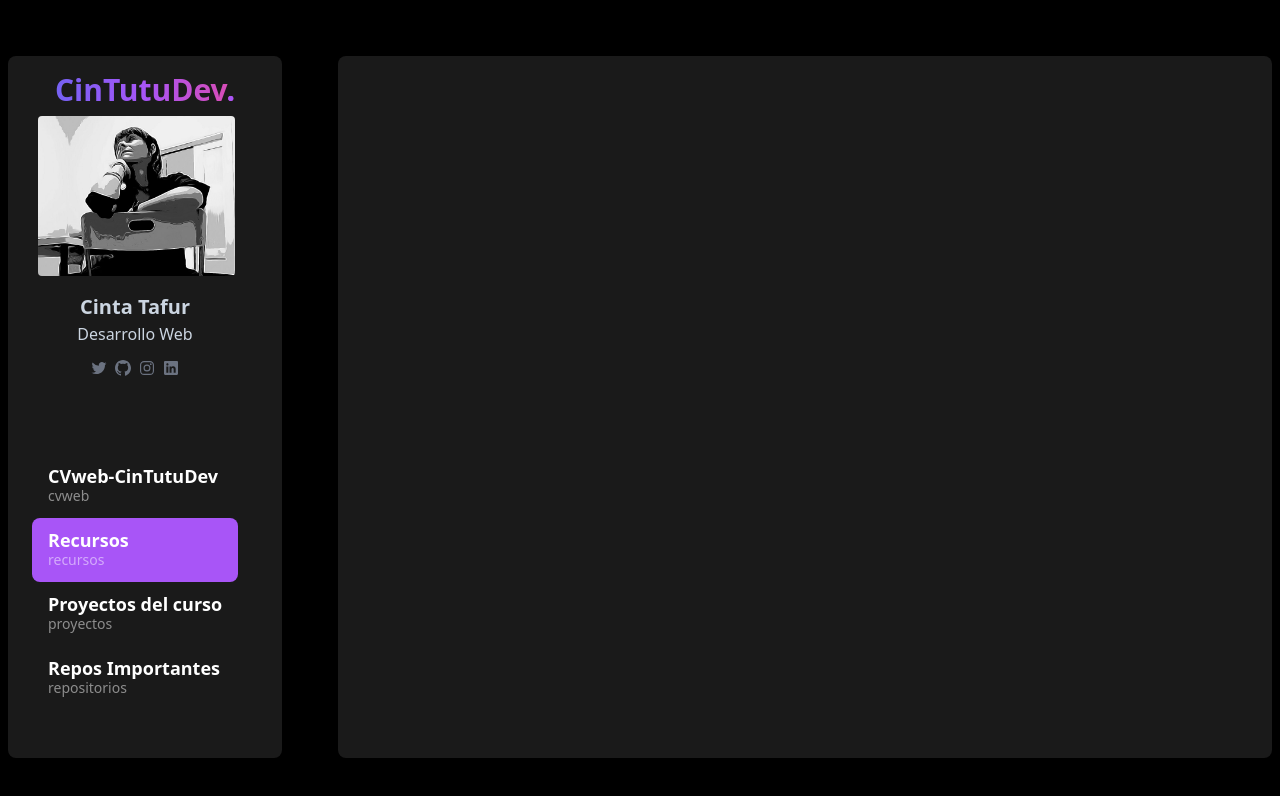
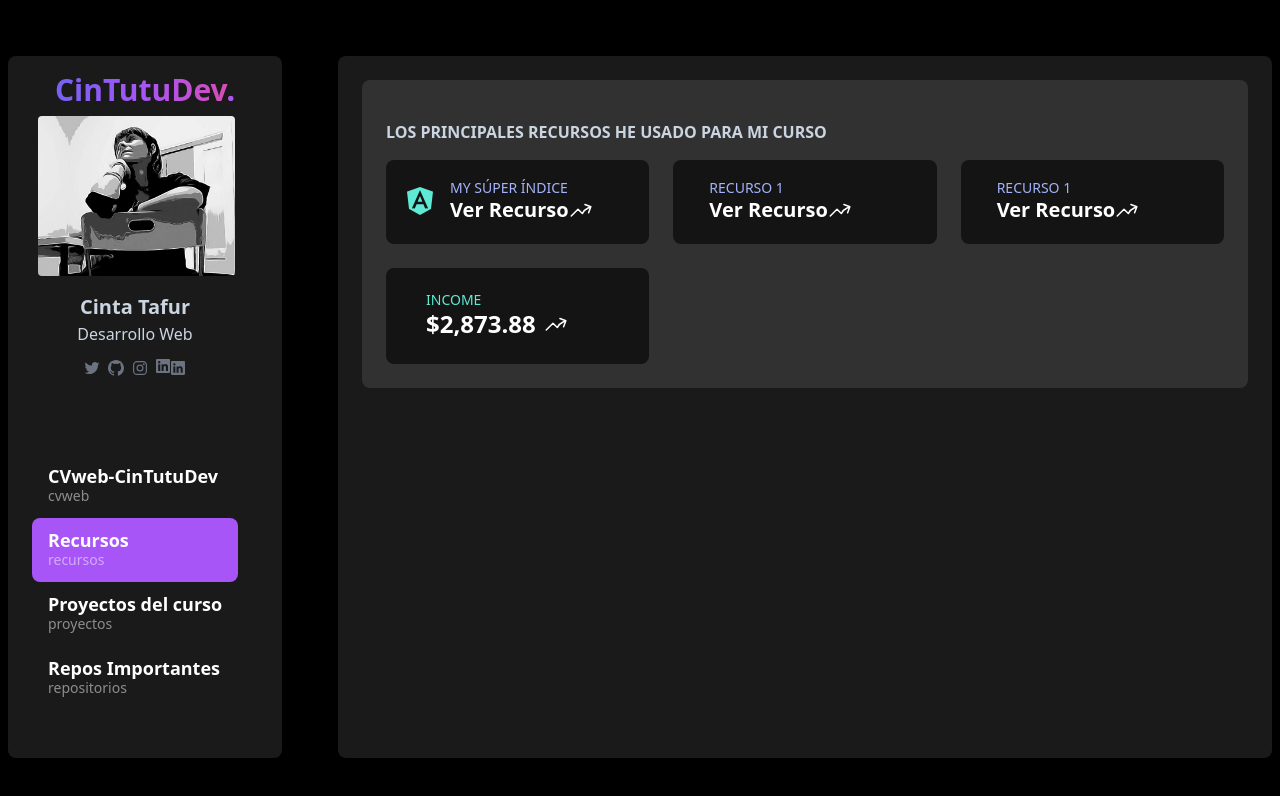
Before and after one commit to CinTutuDev/ProyectoFinalAngular, an Angular app: page /dashboard/recursos in a window 1280 px wide. Shown: the top 796 px of the page. Built offline with nearby package versions, Linux system fonts and the light colour scheme.

Commit message:
🩺 Create(interfaces, service and font-awesome)

```diff
--- a/package.json
+++ b/package.json
@@ -18,6 +18,7 @@
     "@angular/platform-browser": "^17.1.0",
     "@angular/platform-browser-dynamic": "^17.1.0",
     "@angular/router": "^17.1.0",
+    "@fortawesome/fontawesome-free": "^6.5.1",
     "rxjs": "~7.8.0",
     "tslib": "^2.3.0",
     "zone.js": "~0.14.3"
--- a/src/app/dashboard/dashboard.component.html
+++ b/src/app/dashboard/dashboard.component.html
@@ -6,11 +6,11 @@
   <div
     class="grid grid-cols-12 mx-auto gap-2 sm:gap-4 md:gap-6 lg:gap-10 xl:gap-14 max-w-7xl my-10 px-2"
   >
-    <div id="menu" class="bg-white/10 col-span-3 rounded-lg p-4">
+    <div id="menu-dash" class="bg-white/10 col-span-3 rounded-lg p-4">
   <sidemenu />
 
 </div>
-    <div id="content" class="bg-white/10 col-span-9 rounded-lg p-6">
+    <div id="content-dash" class="bg-white/10 col-span-9 rounded-lg p-6">
       <!-- contenido -->
       <router-outlet />
     </div>
--- a/src/app/dashboard/pages/recursos/recursos.component.html
+++ b/src/app/dashboard/pages/recursos/recursos.component.html
@@ -1 +1,63 @@
-<app-title title="Recursos"/>
+<app-title title="Recursos" />
+<div id="" class="menu-recursos bg-white/10 col-span-9 rounded-lg p-6">
+  <div id="24h">
+    <h1 class="font-bold py-4 uppercase">
+      Los principales recursos he usado para mi curso
+    </h1>
+    <div
+      id="stats"
+      class="grid gird-cols-1 md:grid-cols-2 lg:grid-cols-3 gap-6"
+    >
+      @for (item of allRecursos.recursos; track $index) {
+
+      <div
+        class="box-recursos bg-black/60 to-white/5 p-5 rounded-lg cursor-pointer"
+      >
+        <div class="flex flex-row space-x-4 items-center">
+          <div class="" >
+            <i class="ico-recursos text-teal-300 {{ item.ico }}" style="font-size: 2rem;"></i>
+          </div>
+          <div>
+            <p class="text-indigo-300 text-sm font-medium uppercase leading-4">
+              {{ item.title }}
+            </p>
+            <a class="text-white font-bold text-xl inline-flex items-center space-x-2" href="{{ item.url }}" target="_blank" rel="noopener noreferrer">
+              Ver Recurso
+              <span>
+                <svg xmlns="http://www.w3.org/2000/svg" fill="none" viewBox="0 0 24 24" stroke-width="1.5" stroke="currentColor" class="w-6 h-6">
+                    <path stroke-linecap="round" stroke-linejoin="round" d="M2.25 18L9 11.25l4.306 4.307a11.95 11.95 0 015.814-5.519l2.74-1.22m0 0l-5.94-2.28m5.94 2.28l-2.28 5.941" />
+                  </svg>
+
+            </span>
+            </a>
+          </div>
+        </div>
+      </div>
+
+      }
+        <div class="bg-black/60 p-6 rounded-lg">
+              <div class="flex flex-row space-x-4 items-center">
+                  <div id="stats-1">
+                     <!--  <svg xmlns="http://www.w3.org/2000/svg" fill="none" viewBox="0 0 24 24" stroke-width="1.5" stroke="currentColor" class="w-10 h-10 text-white">
+                          <path stroke-linecap="round" stroke-linejoin="round" d="M12 6v12m-3-2.818l.879.659c1.171.879 3.07.879 4.242 0 1.172-.879 1.172-2.303 0-3.182C13.536 12.219 12.768 12 12 12c-.725 0-1.45-.22-2.003-.659-1.106-.879-1.106-2.303 0-3.182s2.9-.879 4.006 0l.415.33M21 12a9 9 0 11-18 0 9 9 0 0118 0z" />
+                        </svg> -->
+
+                  </div>
+                  <div>
+                      <p class="text-teal-300 text-sm font-medium uppercase leading-4">Income</p>
+                      <p class="text-white font-bold text-2xl inline-flex items-center space-x-2">
+                          <span>$2,873.88</span>
+                          <span>
+                              <svg xmlns="http://www.w3.org/2000/svg" fill="none" viewBox="0 0 24 24" stroke-width="1.5" stroke="currentColor" class="w-6 h-6">
+                                  <path stroke-linecap="round" stroke-linejoin="round" d="M2.25 18L9 11.25l4.306 4.307a11.95 11.95 0 015.814-5.519l2.74-1.22m0 0l-5.94-2.28m5.94 2.28l-2.28 5.941" />
+                                </svg>
+
+                          </span>
+                      </p>
+                  </div>
+              </div>
+          </div>
+
+    </div>
+  </div>
+</div>
--- a/src/app/dashboard/pages/recursos/recursos.component.ts
+++ b/src/app/dashboard/pages/recursos/recursos.component.ts
@@ -1,6 +1,8 @@
 import { CommonModule } from '@angular/common';
-import { Component } from '@angular/core';
+import { Component, computed, inject } from '@angular/core';
+import { ResursosService } from '@services/resursos.service';
 import { TitleComponent } from '@shared/title/title.component';
+
 
 @Component({
   standalone: true,
@@ -10,4 +12,11 @@ import { TitleComponent } from '@shared/title/title.component';
 })
 export default class RecursosComponent {
 
+  public allRecursos = inject(ResursosService);
+/*   redirectToUrl(url: string): void {
+    window.location.href = url;
+    window.open(url, '_blank');
+  } */
+
+
 }
--- /dev/null
+++ b/src/app/interfaces/recursos.ts
@@ -0,0 +1,6 @@
+export interface Recursos {
+  title: string;
+  url: string;
+  ico: string;
+
+}
--- /dev/null
+++ b/src/app/services/resursos.service.ts
@@ -0,0 +1,26 @@
+import { Injectable } from '@angular/core';
+import { Recursos } from '@interfaces/recursos';
+
+@Injectable({
+  providedIn: 'root',
+})
+export class ResursosService {
+  public recursos: Recursos[] = [
+    {
+      title: 'My Súper índice',
+      url: 'https://github.com/CinTutuDev/Comandos-de-Angular',
+      ico: 'fab fa-angular',
+    },
+    {
+      title: 'Recurso 1',
+      url: 'https://tailwindcomponents.com/component/dashboard-example',
+      ico: 'icono1.png',
+    },
+    {
+      title: 'Recurso 1',
+      url: 'https://github.com/CinTutuDev/Comandos-de-Angular',
+      ico: 'icono1.png',
+    },
+  ];
+  constructor() {}
+}
--- a/src/app/shared/title/title.component.html
+++ b/src/app/shared/title/title.component.html
@@ -1,4 +1,4 @@
-<div class="flex min-h-screen justify-center">
+<div class="flex justify-center">
   <div>
     <div
       role="alert"
--- a/src/index.html
+++ b/src/index.html
@@ -6,6 +6,8 @@
   <base href="/">
   <meta name="viewport" content="width=device-width, initial-scale=1">
   <link rel="icon" type="image/x-icon" href="favicon.ico">
+  <link rel="stylesheet" href="https://cdnjs.cloudflare.com/ajax/libs/font-awesome/5.15.3/css/all.min.css" />
+
 </head>
 <body>
   <app-root></app-root>
--- a/src/styles.scss
+++ b/src/styles.scss
@@ -1,6 +1,9 @@
 /* @tailwind base;
 @tailwind components;
 @tailwind utilities; */
+/* @import "~@fortawesome/fontawesome-free/css/all.css"; */
+@import "../node_modules/@fortawesome/fontawesome-free/css/all.css";
+
 @import "tailwindcss/base";
 @import "tailwindcss/components";
 @import "tailwindcss/utilities";
@@ -32,9 +35,10 @@ body{
   }
 }
 
-.cvw-banner {
+
+/* .cvw-banner {
   margin-top: -79%;
-}
+} */
 
 .antialiased {
 
@@ -43,15 +47,24 @@ body{
     .grid {
       grid-template-columns: 1fr; // Cambiar a una sola columna en dispositivos más pequeños
     }
-    .cvw-banner{
+ /*    .cvw-banner{
       margin-top: -180%;
-    }
-    #menu {
+    } */
+    #menu-dash {
       margin-left: 12%;
       col-span: 12; // Ocupar toda la anchura en dispositivos más pequeños
     }
-
-    #content {
+    .menu-recursos{
+      col-span: 12;
+      .bg-black\/60 {
+        margin-left: -15px;
+      }
+     /*  .box-recursos{
+        margin-left: -10%;
+        padding: -2%!important;
+      } */
+    }
+    #content-dash {
       col-span: 12; // Ocupar toda la anchura en dispositivos más pequeños
     }
   }
--- a/tsconfig.json
+++ b/tsconfig.json
@@ -9,9 +9,9 @@
       "@interfaces/*": [
         "./src/app/interfaces/*"
       ],
-     /*  "@services/*": [
+      "@services/*": [
         "./src/app/services//*"
-      ] */
+      ]
     },
     "outDir": "./dist/out-tsc",
     "forceConsistentCasingInFileNames": true,
```
Also changed, not shown: 1 other file (tests, documents, lock files or other folders).
